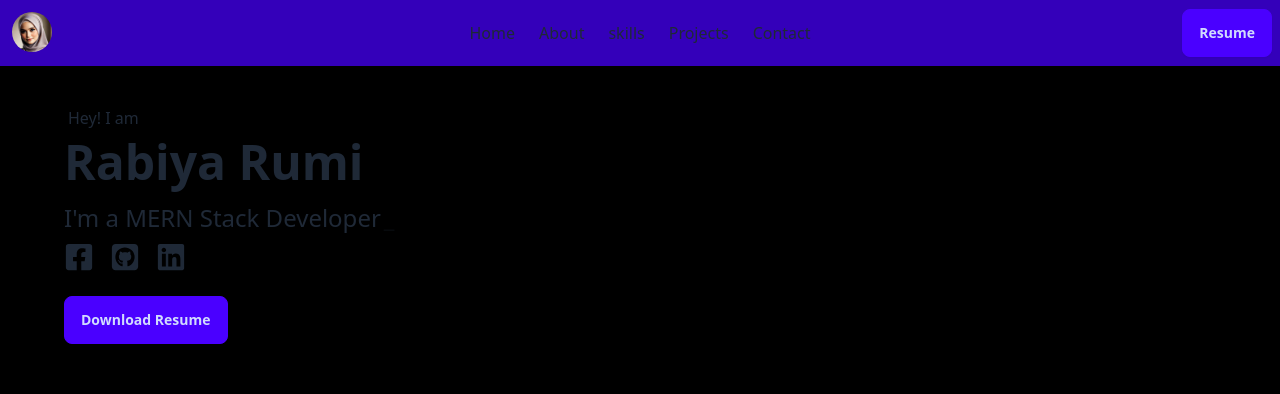
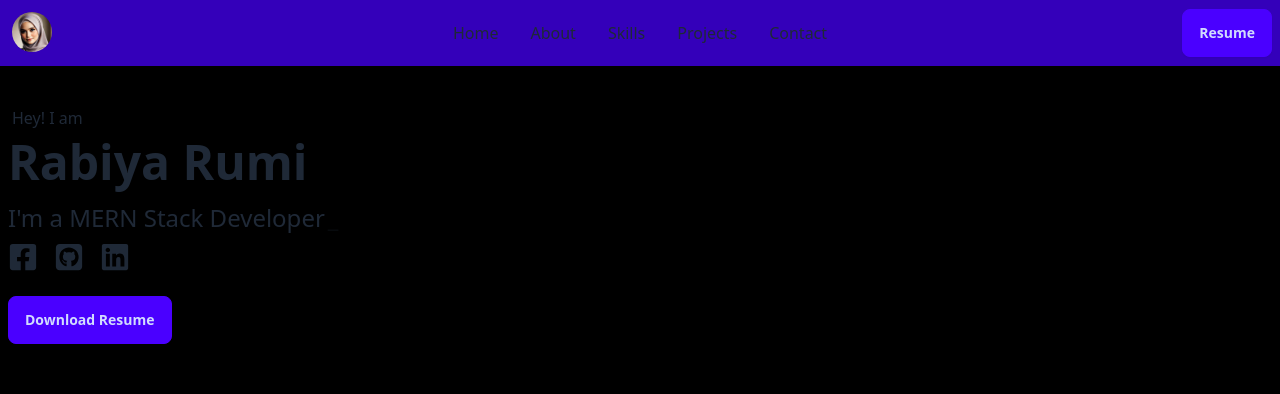
Before and after one commit to rabiyarumi/Primary_Portfolio, a React (Vite) app: page / in a window 1280 px wide. Shown: the top 394 px of the page. Built offline with nearby package versions, Linux system fonts and the light colour scheme.

Commit message:
fixing some styles

```diff
--- a/index.html
+++ b/index.html
@@ -6,7 +6,7 @@
     <meta name="viewport" content="width=device-width, initial-scale=1.0" />
     <title>Rabiya Rumi</title>
   </head>
-  <body>
+  <body class="bg-black">
     <div id="root"></div>
     <script type="text/javascript"
     src="https://cdn.jsdelivr.net/npm/@emailjs/browser@4/dist/email.min.js">
--- a/src/components/Navbar.jsx
+++ b/src/components/Navbar.jsx
@@ -1,18 +1,19 @@
-import React from "react";
-import { NavLink } from "react-router-dom";
 import pic from "../assets/portfolio_pic2.0.jpg"
 import { Link } from "react-scroll";
+
 
 const Navbar = () => {
   const links = (
     <>
-      <Link to={"home"} smooth={true} duration={500} className="text-base cursor-pointer" >Home</Link>
-      <Link to={"about"} smooth={true} duration={500} className="text-base cursor-pointer" >About</Link>
-      <Link to={"skills"} smooth={true} duration={500} className="text-base cursor-pointer" >skills</Link>
-      <Link to={"projects"} smooth={true} duration={500} className="text-base cursor-pointer" >Projects</Link>
-      <Link to={"contact"} smooth={true} duration={500} className="text-base cursor-pointer" >Contact</Link>
+      <Link to={"home"} smooth={true} duration={500} className="text-base cursor-pointer  px-1" spy={true} activeClass="active">Home</Link>
+      <Link to={"about"} smooth={true} duration={500} className="text-base cursor-pointer px-1" spy={true} activeClass="active" >About</Link>
+      <Link to={"skills"} smooth={true} duration={500} className="text-base cursor-pointer px-1" spy={true} activeClass="active">Skills</Link>
+      <Link to={"projects"} smooth={true} duration={500} className="text-base cursor-pointer px-1" spy={true} activeClass="active">Projects</Link>
+      <Link to={"contact"} smooth={true} duration={500} className="text-base cursor-pointer px-1" spy={true} activeClass="active">Contact</Link>
     </>
   );
+
+
   return (
     <div className="navbar  sticky top-0 bg-opacity-70 z-50 bg-primary">
       {/* nav-start */}
--- a/src/index.css
+++ b/src/index.css
@@ -1,3 +1,9 @@
 @tailwind base;
 @tailwind components;
 @tailwind utilities;
+
+
+
+.active{
+    @apply border-b-2 font-bold
+}
--- a/src/pages/Home/AboutMe.jsx
+++ b/src/pages/Home/AboutMe.jsx
@@ -4,7 +4,7 @@ import image from "../../assets/portfolio_pic_bg_removed.png"
 const AboutMe = () => {
   return (
     <Element name="about">
-      <section className="py-12 px-6 sm:px-12 lg:px-24 ">
+      <section className="py-12 px-6 sm:px-12 lg:px-2  w-[90%] lg:w-full mx-auto">
       <h2 className="text-4xl font-bold  mb-10 text-center">About Me</h2>
       <div className="md:flex gap-10">
       <div className="md:w-1/2">
--- a/src/pages/Home/Banner.jsx
+++ b/src/pages/Home/Banner.jsx
@@ -13,7 +13,7 @@ import { Element } from "react-scroll";
 const Banner = () => {
   return (
    <Element name="home">
-     <div className=" my-10 px-16">
+     <div className=" my-10 px-2 w-[90%] lg:w-full mx-auto">
 
       <div className="flex flex-col   gap-2">
         <p className="pl-1">Hey! I am</p>
--- a/src/pages/Home/Projects.jsx
+++ b/src/pages/Home/Projects.jsx
@@ -17,7 +17,7 @@ const Projects = () => {
 
     return (
        <Element name='projects'>
-         <section className=" py-12">
+         <section id='projects' className=" py-12 px-2 w-[90%] lg:w-full mx-auto">
 
      <h2 className="text-4xl font-bold text-center  mb-8">My Projects</h2>
      <div className='grid grid-cols-1  md:grid-cols-3 gap-4'>
--- a/src/pages/contact/SendEmail.jsx
+++ b/src/pages/contact/SendEmail.jsx
@@ -26,7 +26,7 @@ const SendEmail = () => {
 
 <Element name="contact">
 
-<div className="max-w-3xl mx-auto p-6 shadow-lg rounded-lg ">
+<section id="contact" className="max-w-3xl mx-auto p-6 shadow-lg rounded-lg ">
       <h1 className="text-3xl font-bold text-center mb-6">Get in Touch</h1>
       <p className="text-lg text-center mb-4">
         Have any questions or Feedback? Feel free to reach out!
@@ -69,7 +69,7 @@ const SendEmail = () => {
     </div>
       </div>
 
-    </div>
+    </section>
 </Element>
 
 
```
Also changed, not shown: src/components/Navbar.css (added).
